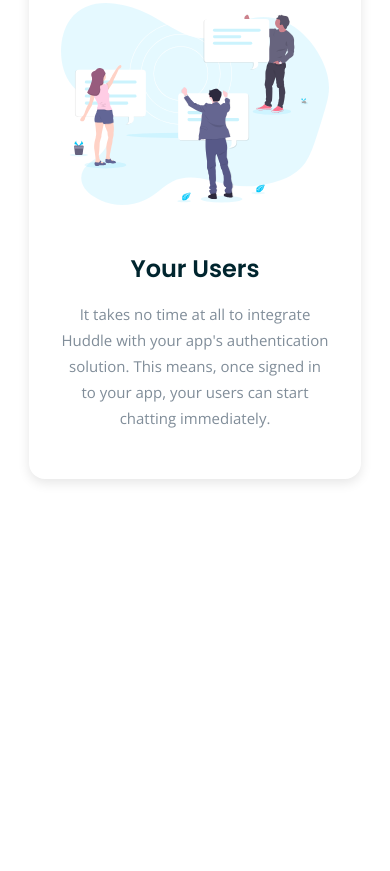
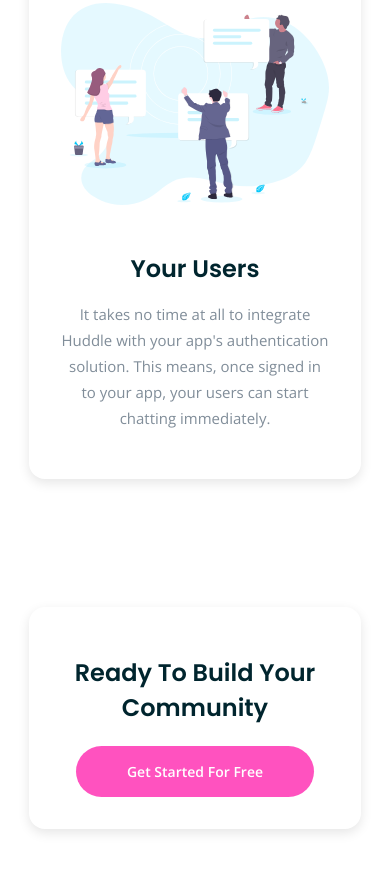
Before and after one commit to mahmud035/huddle-landing-page-frontEndMentor, a plain HTML site: page index.html in a window 390 px wide. Shown: the part 2086-2957 px from the top of the page. Before the commit the page ends 2645 px from the top, so only its background shows below. Drawn offline with nearby package versions, Linux system fonts and the light colour scheme.

Commit message:
added community card markup, and css for desktop + mobile devices

```diff
--- a/css/media-query.css
+++ b/css/media-query.css
@@ -141,4 +141,15 @@
   .card-3 .card-text {
     order: 1;
   }
+
+  /* Community Card */
+  .community-card {
+    max-width: 100%;
+    padding: 3rem 1rem 2rem;
+    margin-top: 8rem;
+  }
+
+  .community-card h2 {
+    font-size: 1.5rem;
+  }
 }
--- a/css/style.css
+++ b/css/style.css
@@ -82,6 +82,16 @@ h3 {
   margin-inline: auto;
 }
 
+.main-btn {
+  display: inline-block;
+  color: var(--text-white);
+  background-color: var(--pink);
+  padding: 1rem 3.2rem;
+  border-radius: 30px;
+  font-size: 14px;
+  font-weight: 600;
+}
+
 /* Header */
 header {
   min-height: 100vh;
@@ -135,23 +145,13 @@ nav a.nav-btn {
   width: 90%;
 }
 
-.showcase-content .main-btn {
-  display: inline-block;
-  color: var(--text-white);
-  background-color: var(--pink);
-  padding: 1rem 3.2rem;
-  border-radius: 30px;
-  font-size: 14px;
-  font-weight: 600;
-}
-
 .showcase-img img {
   height: 100%;
 }
 
 /* Main Section */
 .main-container {
-  padding: 10rem 0;
+  padding: 10rem 0 0;
 }
 
 .main-container .card {
@@ -181,3 +181,21 @@ nav a.nav-btn {
 .card-3 p {
   width: 90%;
 }
+
+/* Community Card */
+.community-card {
+  max-width: 50%;
+  margin-inline: auto;
+  padding: 3rem 4rem 2rem;
+  margin-top: 8rem;
+  text-align: center;
+  border-radius: 16px;
+  box-shadow: rgba(0, 0, 0, 0.1) 0px 4px 12px;
+}
+
+.community-card h2 {
+  color: var(--very-dark-cyan);
+  font-weight: 600;
+  font-size: 1.8rem;
+  padding-bottom: 1.3rem;
+}
--- a/index.html
+++ b/index.html
@@ -97,6 +97,14 @@
           <img src="./images/illustration-your-users.svg" alt="" />
         </div>
       </section>
+
+      <!-- Community Card -->
+      <div class="community-card">
+        <div>
+          <h2>Ready To Build Your Community</h2>
+          <a href="#" class="main-btn">Get Started For Free</a>
+        </div>
+      </div>
     </main>
     <!-- Javascript Link -->
     <script src="./js/script.js"></script>
```
